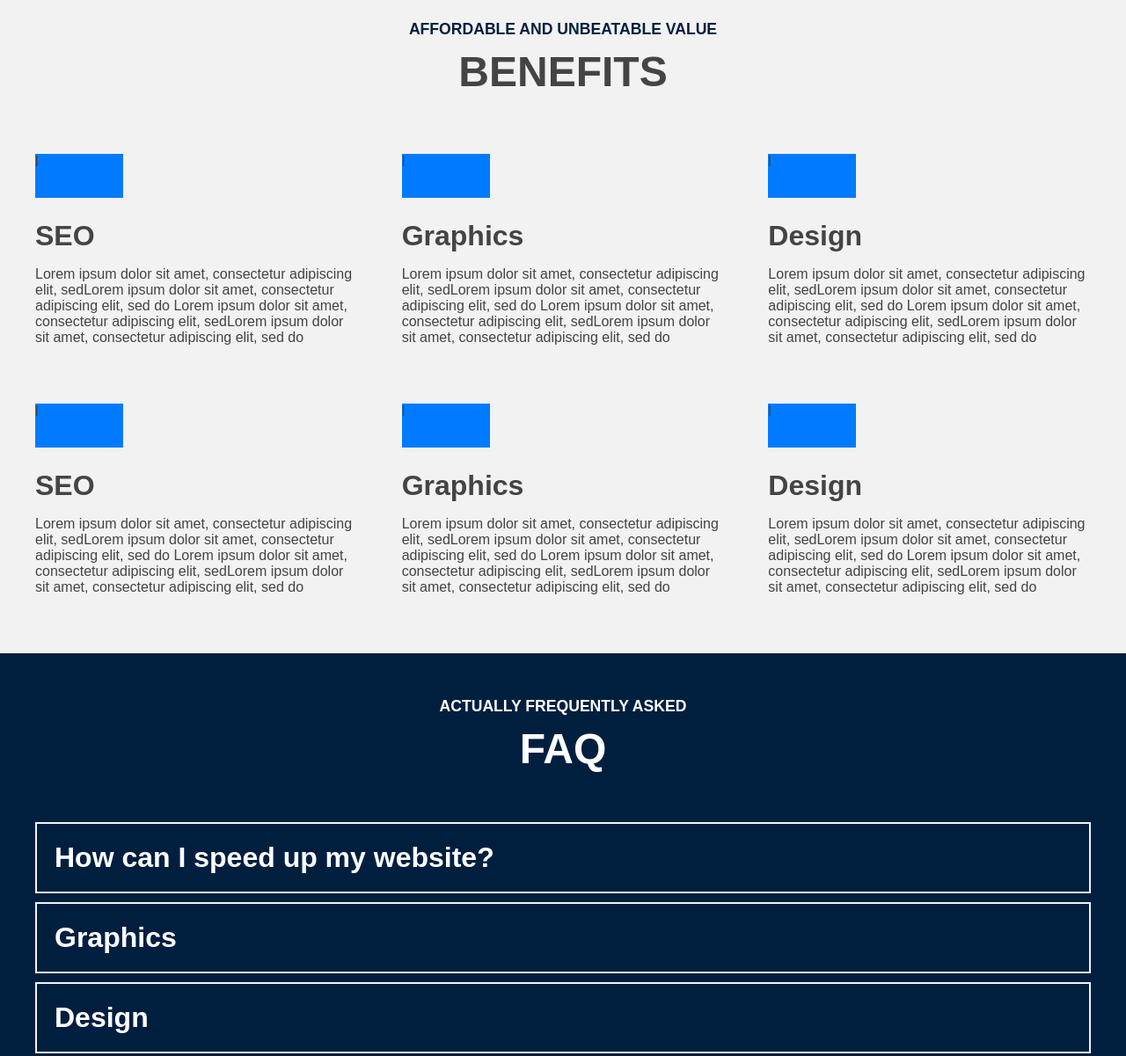
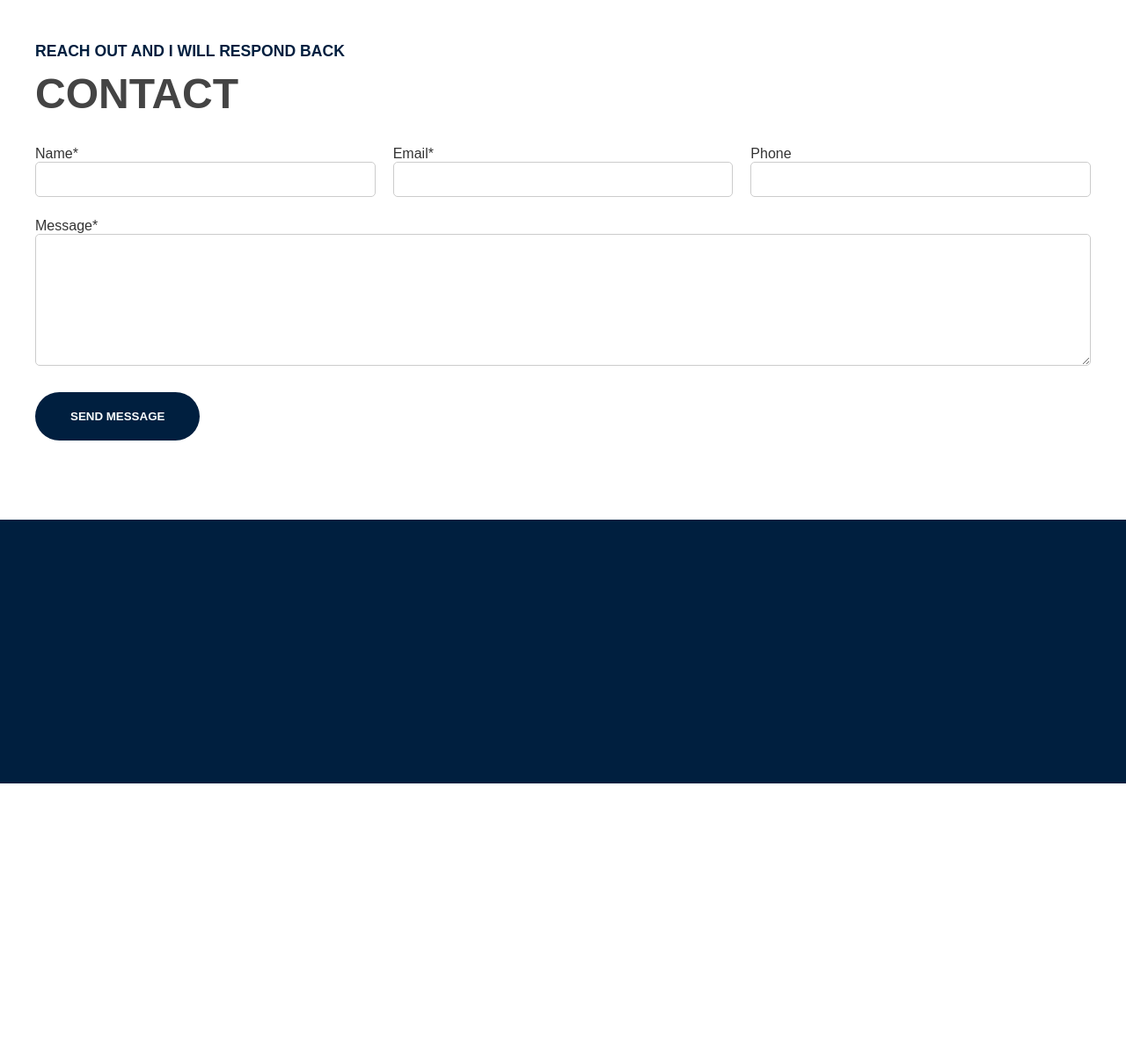
Before and after one commit to kweston3/weston-portfolio-v2-, a plain HTML site: page src/pages/services.html in a window 1280 px wide. Shown: the part 960-2161 px from the top of the page at 88% size. After the commit the page ends 1851 px from the top, so only its background shows below. Drawn offline with Linux system fonts and the light colour scheme.

Commit message:
Updates to header-pages

```diff
--- a/src/assets/css/root.css
+++ b/src/assets/css/root.css
@@ -514,7 +514,7 @@ main {
   align-items: flex-start; /* Align the section contents to the left */
   width: 100%; /* Ensure the section takes full width */
   max-width: 1350px;
-  padding: 50px 40px;
+  padding: 75px 40px;
 }
 
 form {
--- a/src/pages/services.html
+++ b/src/pages/services.html
@@ -71,115 +71,6 @@
         </div>
       </section>
 
-      <section id="benefits-section">
-        <h5>AFFORDABLE AND UNBEATABLE VALUE</h5>
-        <h2>BENEFITS</h2>
-        <div class="benefits">
-          <div class="benefit">
-            <div class="icon">l</div>
-            <h3>SEO</h3>
-            <p>
-              Lorem ipsum dolor sit amet, consectetur adipiscing elit, sedLorem
-              ipsum dolor sit amet, consectetur adipiscing elit, sed do Lorem
-              ipsum dolor sit amet, consectetur adipiscing elit, sedLorem ipsum
-              dolor sit amet, consectetur adipiscing elit, sed do
-            </p>
-          </div>
-          <div class="benefit">
-            <div class="icon">l</div>
-            <h3>Graphics</h3>
-            <p>
-              Lorem ipsum dolor sit amet, consectetur adipiscing elit, sedLorem
-              ipsum dolor sit amet, consectetur adipiscing elit, sed do Lorem
-              ipsum dolor sit amet, consectetur adipiscing elit, sedLorem ipsum
-              dolor sit amet, consectetur adipiscing elit, sed do
-            </p>
-          </div>
-          <div class="benefit">
-            <div class="icon">l</div>
-            <h3>Design</h3>
-            <p>
-              Lorem ipsum dolor sit amet, consectetur adipiscing elit, sedLorem
-              ipsum dolor sit amet, consectetur adipiscing elit, sed do Lorem
-              ipsum dolor sit amet, consectetur adipiscing elit, sedLorem ipsum
-              dolor sit amet, consectetur adipiscing elit, sed do
-            </p>
-          </div>
-          <div class="benefit">
-            <div class="icon">l</div>
-            <h3>SEO</h3>
-            <p>
-              Lorem ipsum dolor sit amet, consectetur adipiscing elit, sedLorem
-              ipsum dolor sit amet, consectetur adipiscing elit, sed do Lorem
-              ipsum dolor sit amet, consectetur adipiscing elit, sedLorem ipsum
-              dolor sit amet, consectetur adipiscing elit, sed do
-            </p>
-          </div>
-          <div class="benefit">
-            <div class="icon">l</div>
-            <h3>Graphics</h3>
-            <p>
-              Lorem ipsum dolor sit amet, consectetur adipiscing elit, sedLorem
-              ipsum dolor sit amet, consectetur adipiscing elit, sed do Lorem
-              ipsum dolor sit amet, consectetur adipiscing elit, sedLorem ipsum
-              dolor sit amet, consectetur adipiscing elit, sed do
-            </p>
-          </div>
-          <div class="benefit">
-            <div class="icon">l</div>
-            <h3>Design</h3>
-            <p>
-              Lorem ipsum dolor sit amet, consectetur adipiscing elit, sedLorem
-              ipsum dolor sit amet, consectetur adipiscing elit, sed do Lorem
-              ipsum dolor sit amet, consectetur adipiscing elit, sedLorem ipsum
-              dolor sit amet, consectetur adipiscing elit, sed do
-            </p>
-          </div>
-        </div>
-      </section>
-
-      <section id="faq-section">
-        <h5>ACTUALLY FREQUENTLY ASKED</h5>
-        <h2>FAQ</h2>
-        <div class="questions">
-          <div class="question">
-            <h3 class="question-title">How can I speed up my website?</h3>
-            <p class="question-answer">
-              Lorem ipsum dolor sit amet, consectetur adipiscing elit, sed do
-              eiusmod tempor incididunt ut labore et dolore magna aliqua.
-            </p>
-          </div>
-          <div class="question">
-            <h3 class="question-title">Graphics</h3>
-            <p class="question-answer">
-              Lorem ipsum dolor sit amet, consectetur adipiscing elit, sed do
-              eiusmod tempor incididunt ut labore et dolore magna aliqua.
-            </p>
-          </div>
-          <div class="question">
-            <h3 class="question-title">Design</h3>
-            <p class="question-answer">
-              Lorem ipsum dolor sit amet, consectetur adipiscing elit, sed do
-              eiusmod tempor incididunt ut labore et dolore magna aliqua.
-            </p>
-          </div>
-          <div class="question">
-            <h3 class="question-title">SEO</h3>
-            <p class="question-answer">
-              Lorem ipsum dolor sit amet, consectetur adipiscing elit, sed do
-              eiusmod tempor incididunt ut labore et dolore magna aliqua.
-            </p>
-          </div>
-          <div class="question">
-            <h3 class="question-title">Graphics</h3>
-            <p class="question-answer">
-              Lorem ipsum dolor sit amet, consectetur adipiscing elit, sed do
-              eiusmod tempor incididunt ut labore et dolore magna aliqua.
-            </p>
-          </div>
-        </div>
-      </section>
-
       <section id="contact-section">
         <h5>REACH OUT AND I WILL RESPOND BACK</h5>
         <h2>CONTACT</h2>
```
Also changed, not shown: src/pages/portfolio.html (+1 -1 lines).
